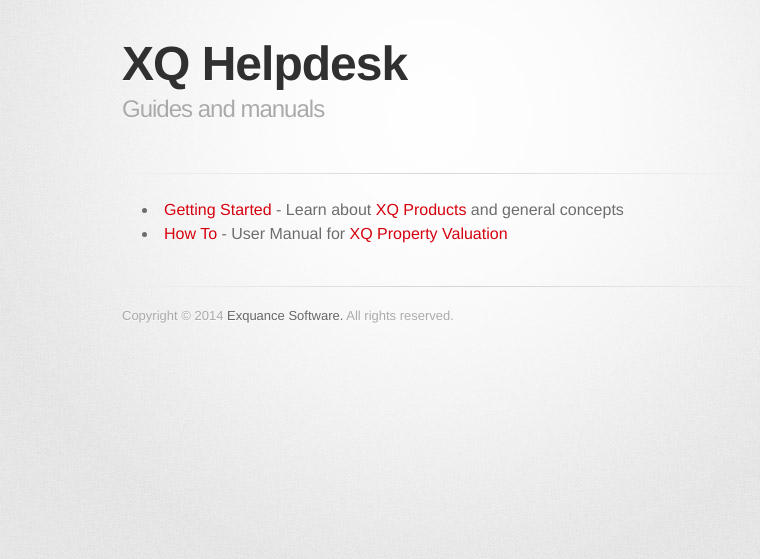
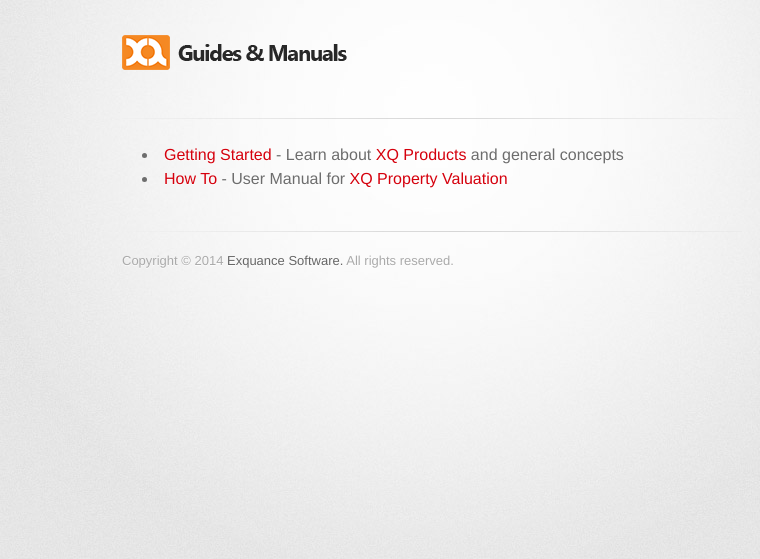
Before and after one commit to Exquance/help.exquance.com, a Jekyll site: the page built from index.md, in a window 1280 px wide. Shown: the top 559 px of the page, without its empty margins (208-968 px from the left). Built offline with Jekyll 4.4.1, drawn with Linux system fonts in a browser that asks for light colours; some web fonts are replaced.

Commit message:
Replace header with image.

```diff
--- a/_layouts/default.html
+++ b/_layouts/default.html
@@ -19,8 +19,7 @@
       <div class="inner">
 
         <header>
-          <h1>XQ Helpdesk</h1>
-          <h2>Guides and manuals</h2>
+          <img src="/images/xq-guides-manuals.png" alt="" title="XQ Guides &amp; Manuals"/>
         </header>
 
         <hr>
```
